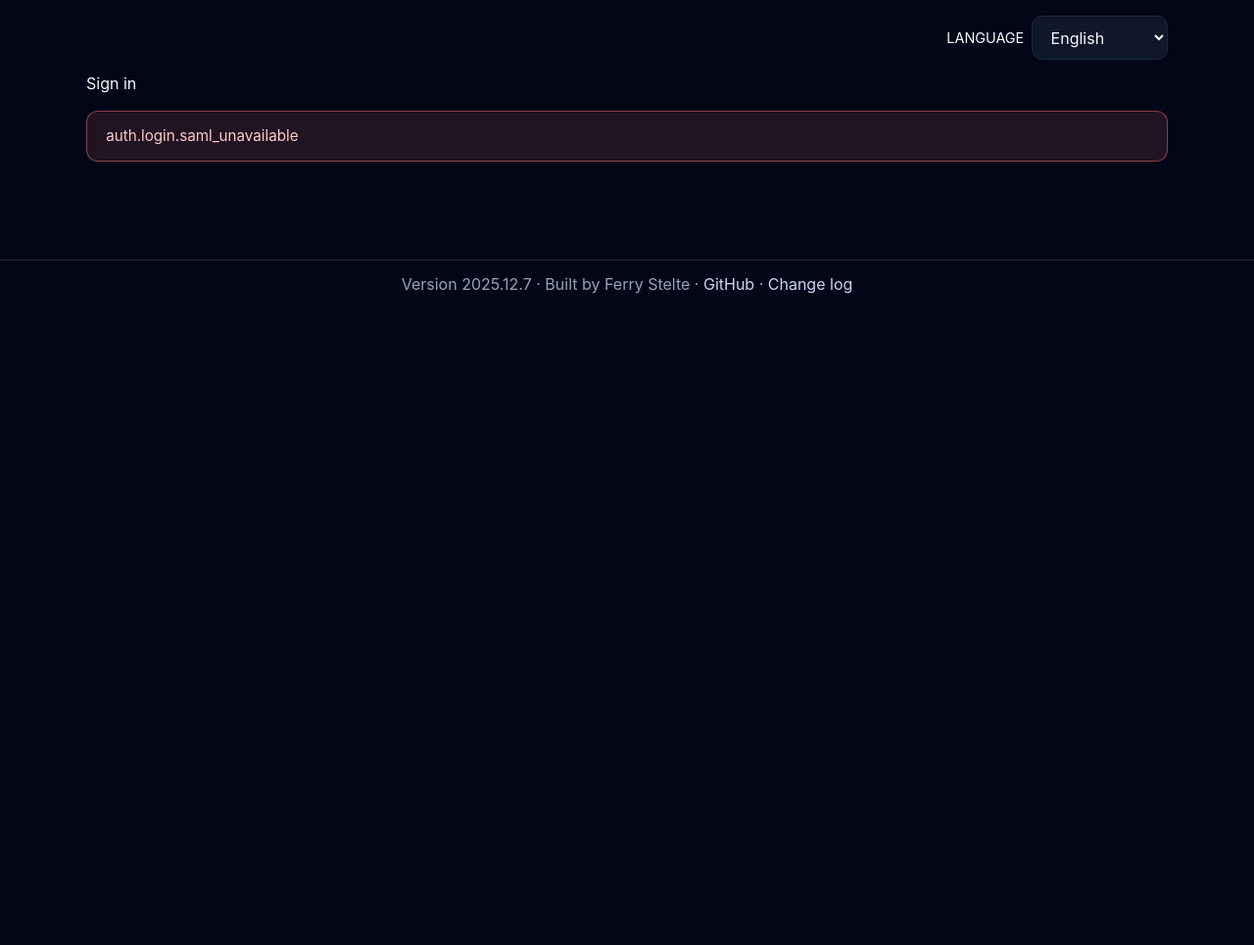
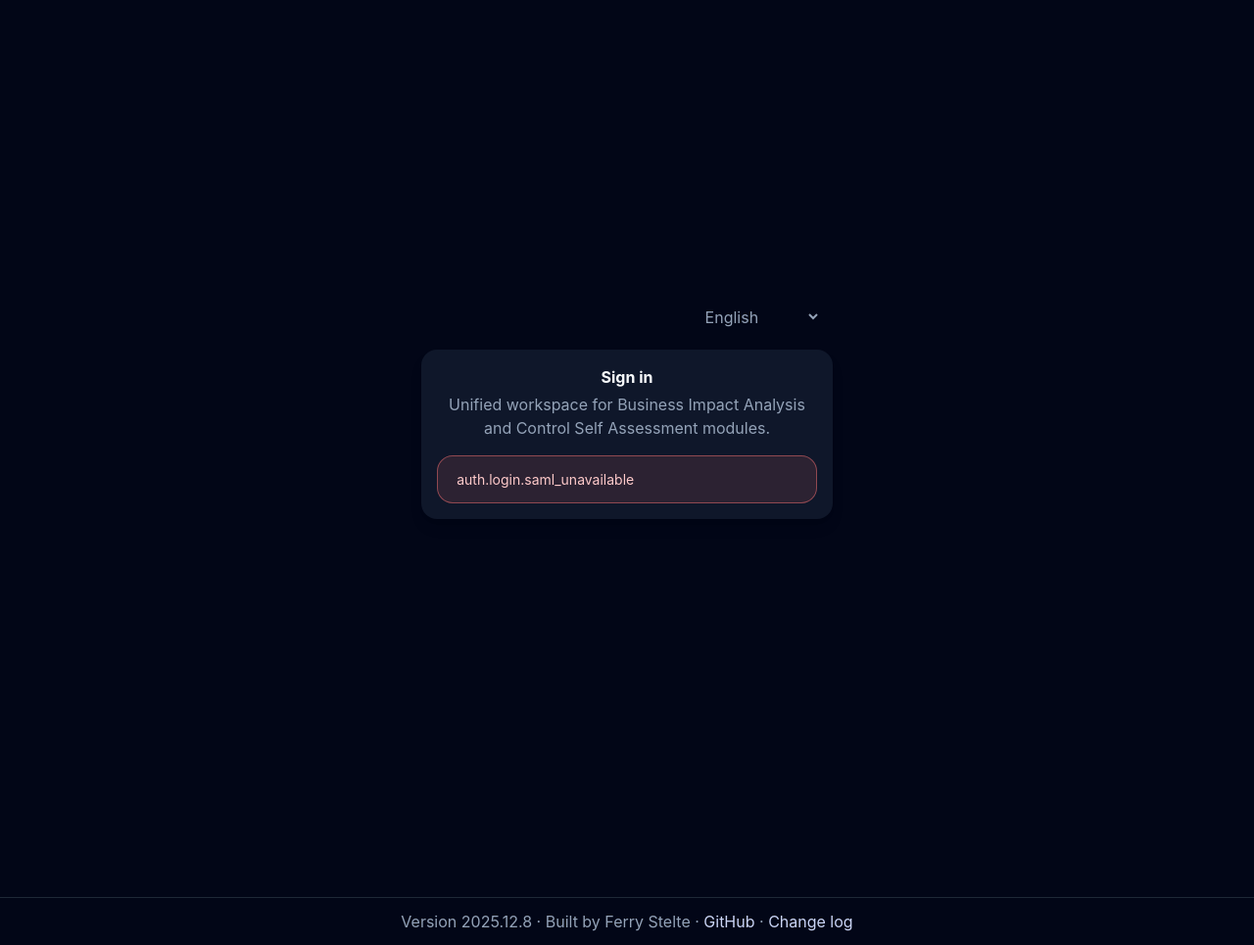
Before and after one commit to fstelte/assessment-app, a Flask app: page /auth/login in a window 1280 px wide. Shown: the part 79-1044 px from the top of the page at 98% size. Before the commit the page ends 379 px from the top, so only its background shows below. Run offline with Flask 3, Linux system fonts and the light colour scheme; style sheets or scripts are compiled from the project's sources; some libraries are stand-ins or nearby versions.

Commit message:
Release 2025.12.8

```diff
--- a/pyproject.toml
+++ b/pyproject.toml
@@ -1,6 +1,6 @@
 [tool.poetry]
 name = "scaffold-app"
-version = "2025.12.7"
+version = "2025.12.8"
 description = "Unified scaffold for applications"
 authors = ["Ferry Stelte"]
 readme = "README.md"
--- a/scaffold/apps/admin/forms.py
+++ b/scaffold/apps/admin/forms.py
@@ -38,11 +38,13 @@ class ControlCreateForm(FlaskForm):
         _label("admin.controls.manual.code_label"),
         validators=[Length(max=120)],
         render_kw={"placeholder": _l("admin.controls.manual.code_placeholder")},
+        description=_l("admin.controls.manual.help.code"),
     )
     name = StringField(
         _label("admin.controls.manual.name_label"),
         validators=[DataRequired(), Length(max=255)],
         render_kw={"placeholder": _l("admin.controls.manual.name_placeholder")},
+        description=_l("admin.controls.manual.help.name"),
     )
     description = TextAreaField(
         _label("admin.controls.manual.description_label"),
--- a/scaffold/apps/auth/templates/auth/login.html
+++ b/scaffold/apps/auth/templates/auth/login.html
@@ -1,16 +1,21 @@
 {% extends "base.html" %}
 {% block title %}{{ _('auth.login.title') }}{% endblock %}
+{% block main_container_class %}container-fluid p-0{% endblock %}
+
 {% block content %}
+<div class="min-vh-100 d-flex align-items-center justify-content-center py-5" style="background: var(--bs-tertiary-bg);">
+    <div class="w-100" style="max-width: 420px;">
+
+        {# Language Selector #}
         {% if available_locales %}
-    <div class="d-flex justify-content-end mb-3">
+            <div class="d-flex justify-content-end mb-3 px-3">
                 <form method="get" class="d-inline-flex align-items-center gap-2">
                     {% for key, value in request.args.items() %}
                         {% if key != 'lang' %}
                             <input type="hidden" name="{{ key }}" value="{{ value }}">
                         {% endif %}
                     {% endfor %}
-            <label class="form-label mb-0 small text-uppercase" for="login-language-select">{{ _('app.language.label') }}</label>
-            <select id="login-language-select" name="lang" class="form-select form-select-sm w-auto min-w-7rem {{ 'bg-dark text-light border-secondary' if theme != 'light' else '' }}" aria-label="{{ _('app.language.label') }}">
+                    <select id="login-language-select" name="lang" class="form-select form-select-sm w-auto border-0 bg-transparent text-secondary shadow-none cursor-pointer" aria-label="{{ _('app.language.label') }}">
                         {% for locale in available_locales %}
                             <option value="{{ locale }}" {% if locale == current_locale %}selected{% endif %}>{{ _('app.language.option.' ~ locale) }}</option>
                         {% endfor %}
@@ -18,66 +23,78 @@
                 </form>
             </div>
         {% endif %}
-<h1 class="mb-4">{{ _('auth.login.heading') }}</h1>
+
+        <div class="card border-0 shadow-lg rounded-4 overflow-hidden">
+            <div class="card-body p-4 p-md-5">
+                <div class="text-center mb-4">
+                    <h1 class="h3 fw-bold mb-1">{{ _('auth.login.heading') }}</h1>
+                    <p class="text-muted small">{{ _('app.home.subtitle') }}</p>
+                </div>
+
                 {% set show_password = password_login_enabled and form is not none %}
+
                 {% if not saml_login_enabled and not show_password %}
-    <div class="alert alert-danger" role="status">
+                    <div class="alert alert-danger rounded-3 text-sm" role="status">
                         {{ _('auth.login.saml_unavailable') }}
                     </div>
                 {% endif %}
 
                 {% if show_password %}
-    <div class="mt-4 mx-auto max-w-24rem">
-        <div class="card">
-            <div class="card-body">
-                <h2 class="card-title h5 mb-3">{{ _('auth.login.password_heading') }}</h2>
                     <form method="post" novalidate>
                         {{ form.hidden_tag() }}
-                    <div class="mb-3">
-                        {{ form.email.label(class="form-label") }}
-                        {{ form.email(class="form-control", autocomplete="username") }}
-                        {% for error in form.email.errors %}
-                            <div class="invalid-feedback d-block">{{ error }}</div>
-                        {% endfor %}
+                        {% from "partials/forms.html" import render_field_with_help %}
+
+                        {{ render_field_with_help(form.email, class="form-control form-control-lg bg-body-tertiary border-0", placeholder=_('auth.login.fields.email'), autocomplete="username") }}
+
+                        {{ render_field_with_help(form.password, class="form-control form-control-lg bg-body-tertiary border-0", placeholder=_('auth.login.fields.password'), autocomplete="current-password") }}
+
+                        <div class="d-flex justify-content-between align-items-center mb-4">
+                            <div class="form-check">
+                                {{ form.remember_me(class="form-check-input", id="remember-me") }}
+                                {{ form.remember_me.label(class="form-check-label small text-secondary", for="remember-me") }}
                             </div>
-                    <div class="mb-3">
-                        {{ form.password.label(class="form-label") }}
-                        {{ form.password(class="form-control", autocomplete="current-password") }}
-                        {% for error in form.password.errors %}
-                            <div class="invalid-feedback d-block">{{ error }}</div>
-                        {% endfor %}
                         </div>
-                    <div class="form-check mb-3">
-                        {{ form.remember_me(class="form-check-input", id="remember-me") }}
-                        {{ form.remember_me.label(class="form-check-label", for="remember-me") }}
+
+                        {{ form.submit(class="btn btn-primary btn-lg w-100 fw-semibold shadow-sm") }}
+                    </form>
+                {% endif %}
+
+                {% if saml_login_enabled %}
+                    {% if show_password %}
+                        <div class="position-relative my-4">
+                            <hr class="text-secondary opacity-25">
+                            <span class="position-absolute top-50 start-50 translate-middle px-2 bg-body text-muted small text-uppercase">Or</span>
                         </div>
-                    {{ form.submit(class="btn btn-primary w-100") }}
-                </form>
+                    {% endif %}
+
+                    <div class="d-grid gap-2">
+                        <a class="btn btn-outline-secondary btn-lg d-flex align-items-center justify-content-center gap-2" href="{{ url_for('auth.login_saml') }}">
+                            <svg width="20" height="20" viewBox="0 0 24 24" fill="currentColor" class="text-primary">
+                                <path d="M4 3h9.5l6.5 9-6.5 9H4l4.5-9L4 3zm5.3 2-3.1 7 3.1 7h3.8l5-7-5-7H9.3z"/>
+                            </svg>
+                            <span>{{ _('auth.login.saml_enterprise_button') }}</span>
+                        </a>
+                    </div>
+
+                    {% if not show_password %}
+                         <div class="alert alert-light border-0 bg-body-tertiary mt-3 mb-0 text-center small text-muted">
+                            {{ _('auth.login.saml_only_notice') }}
+                        </div>
+                    {% endif %}
+                {% endif %}
+            </div>
+
+            {% if show_password %}
+            <div class="card-footer bg-body-tertiary border-0 py-3 text-center">
+                <p class="mb-0 small text-muted">
+                    {{ _('auth.login.register_prompt') }}
+                    <a href="{{ url_for('auth.register_user') }}" class="text-decoration-none fw-semibold">{{ _('auth.login.register_link') }}</a>
+                </p>
+            </div>
+            {% endif %}
         </div>
     </div>
 </div>
-{% endif %}
-
-{% if saml_login_enabled %}
-    <div class="text-center mt-4 mx-auto max-w-24rem">
-        <div class="alert alert-info" role="status">
-            {% if show_password %}
-                {{ _('auth.login.saml_hint') }}
-            {% else %}
-                {{ _('auth.login.saml_only_notice') }}
-            {% endif %}
-        </div>
-        <a class="btn btn-outline-primary px-4 py-2 d-inline-flex align-items-center justify-content-center gap-2" href="{{ url_for('auth.login_saml') }}">
-            <svg class="flex-shrink-0" width="18" height="18" viewBox="0 0 24 24" role="img" aria-hidden="true" focusable="false">
-                <path d="M4 3h9.5l6.5 9-6.5 9H4l4.5-9L4 3zm5.3 2-3.1 7 3.1 7h3.8l5-7-5-7H9.3z" fill="currentColor" />
-            </svg>
-            <span>{{ _('auth.login.saml_enterprise_button') }}</span>
-        </a>
-        <p class="text-muted small mt-2 mb-0">
-            {{ _('auth.login.saml_mfa_notice') }}
-        </p>
-    </div>
-{% endif %}
 {% endblock %}
 
 {% block extra_js %}
--- a/scaffold/apps/bia/forms.py
+++ b/scaffold/apps/bia/forms.py
@@ -7,6 +7,7 @@ from flask_wtf.file import FileAllowed, FileField, FileRequired
 from wtforms import BooleanField, DateField, FieldList, FormField, HiddenField, IntegerField, PasswordField, SelectField, SelectMultipleField, StringField, SubmitField, TextAreaField
 from wtforms.form import Form
 from wtforms.validators import DataRequired, EqualTo, Length, Optional
+from scaffold.core.i18n import lazy_gettext as _l
 
 
 # Keep in sync with ENVIRONMENT_TYPES in .models.__init__
@@ -25,7 +26,11 @@ def _optional_int(value: object) -> int | None:
 class ContextScopeForm(FlaskForm):
     """Capture or update the core attributes of a BIA context."""
 
-    name = StringField("Service or product name", validators=[DataRequired(), Length(max=255)])
+    name = StringField(
+        _l("bia.context_form.fields.name.label"),
+        validators=[DataRequired(), Length(max=255)],
+        description=_l("bia.context_form.tooltips.name"),
+    )
     responsible = StringField("End responsible", validators=[Optional(), Length(max=255)])
     coordinator = StringField("Coordinator", validators=[Optional(), Length(max=255)])
     start_date = DateField("Start date", format="%Y-%m-%d", validators=[Optional()])
--- a/scaffold/apps/bia/templates/bia/context_form.html
+++ b/scaffold/apps/bia/templates/bia/context_form.html
@@ -1,5 +1,5 @@
 {% extends "base.html" %}
-{% from "partials/forms.html" import render_field_with_tooltip %}
+{% from "partials/forms.html" import render_field_with_help %}
 {% block title %}{% if item %}{{ _('bia.context_form.title_edit') }}{% else %}{{ _('bia.context_form.title_new') }}{% endif %}{% endblock %}
 {% block content %}
 {% set is_dark = theme != 'light' %}
@@ -21,7 +21,9 @@
 
           <h2 class="h5 text-uppercase {{ text_muted }} mb-3">{{ _('bia.context_form.section.general') }}</h2>
           <div class="row g-3">
-            {{ render_field_with_tooltip(form.name, _('bia.context_form.fields.name.label'), _('bia.context_form.tooltips.name'), container_class='col-md-6', input_class='form-control') }}
+            <div class="col-md-6">
+              {{ render_field_with_help(form.name, class='form-control') }}
+            </div>
             <div class="col-md-6">{{ form.user_amount.label(_('bia.context_form.fields.user_amount.label'), class="form-label") }}{{ form.user_amount(class="form-control") }}</div>
           </div>
           <div class="row g-3 mt-1">
--- a/scaffold/apps/risk/forms.py
+++ b/scaffold/apps/risk/forms.py
@@ -9,7 +9,7 @@ from wtforms import DateField, HiddenField, IntegerField, SelectField, SelectMul
 from wtforms.validators import DataRequired, Length, NumberRange, Optional, URL, ValidationError
 
 from .models import RiskTreatmentOption
-from ...core.i18n import gettext as _
+from ...core.i18n import gettext as _, lazy_gettext as _l
 
 
 class RiskForm(FlaskForm):
@@ -33,12 +33,14 @@ class RiskForm(FlaskForm):
         validators=[DataRequired()],
         choices=[],
         render_kw={"size": 6},
+        description=_l('risk.help.impact_areas'),
     )
     component_ids = SelectMultipleField(
         "Components",
         validators=[DataRequired()],
         choices=[],
         render_kw={"size": 8},
+        description=_l('risk.help.component_ids'),
     )
     treatment = SelectField("Treatment", validators=[DataRequired()], choices=[])
     treatment_plan = TextAreaField("Treatment plan", validators=[Optional()], render_kw={"rows": 3})
```
Also changed, not shown: scaffold/apps/admin/templates/admin/controls.html (+4 -18 lines), scaffold/apps/auth/forms.py (+6 -1 lines), scaffold/apps/auth/templates/auth/register.html (+7 -12 lines), scaffold/apps/dpia/forms.py (+6 -1 lines), scaffold/apps/dpia/templates/dpia/start_from_component.html (+4 -7 lines), scaffold/apps/risk/templates/risk/form.html (+5 -14 lines), scaffold/templates/partials/forms.html (+26 -0 lines), scaffold/translations/en.json (+17 -2 lines), scaffold/translations/nl.json. Lines whose indentation alone changed are shown as unchanged.
